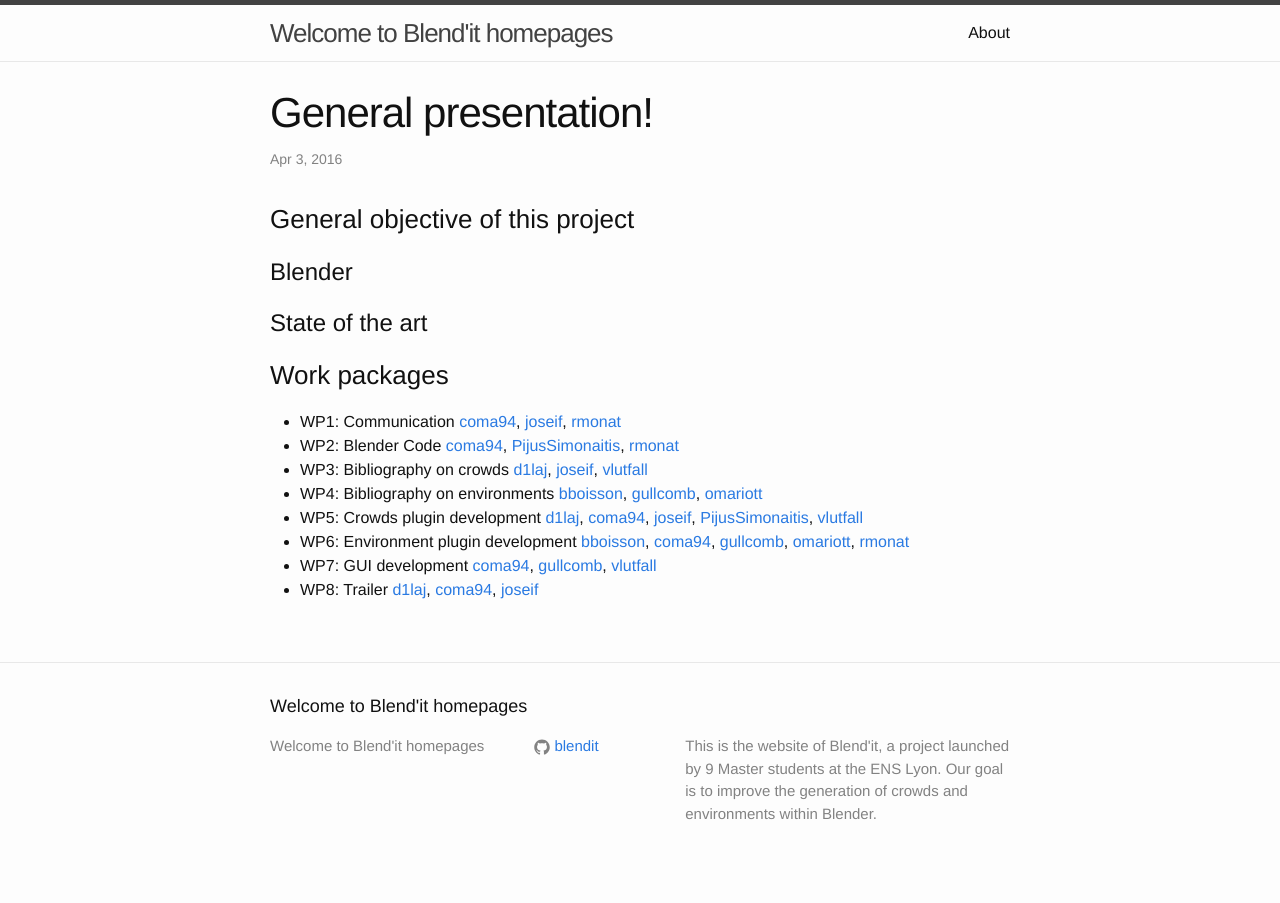
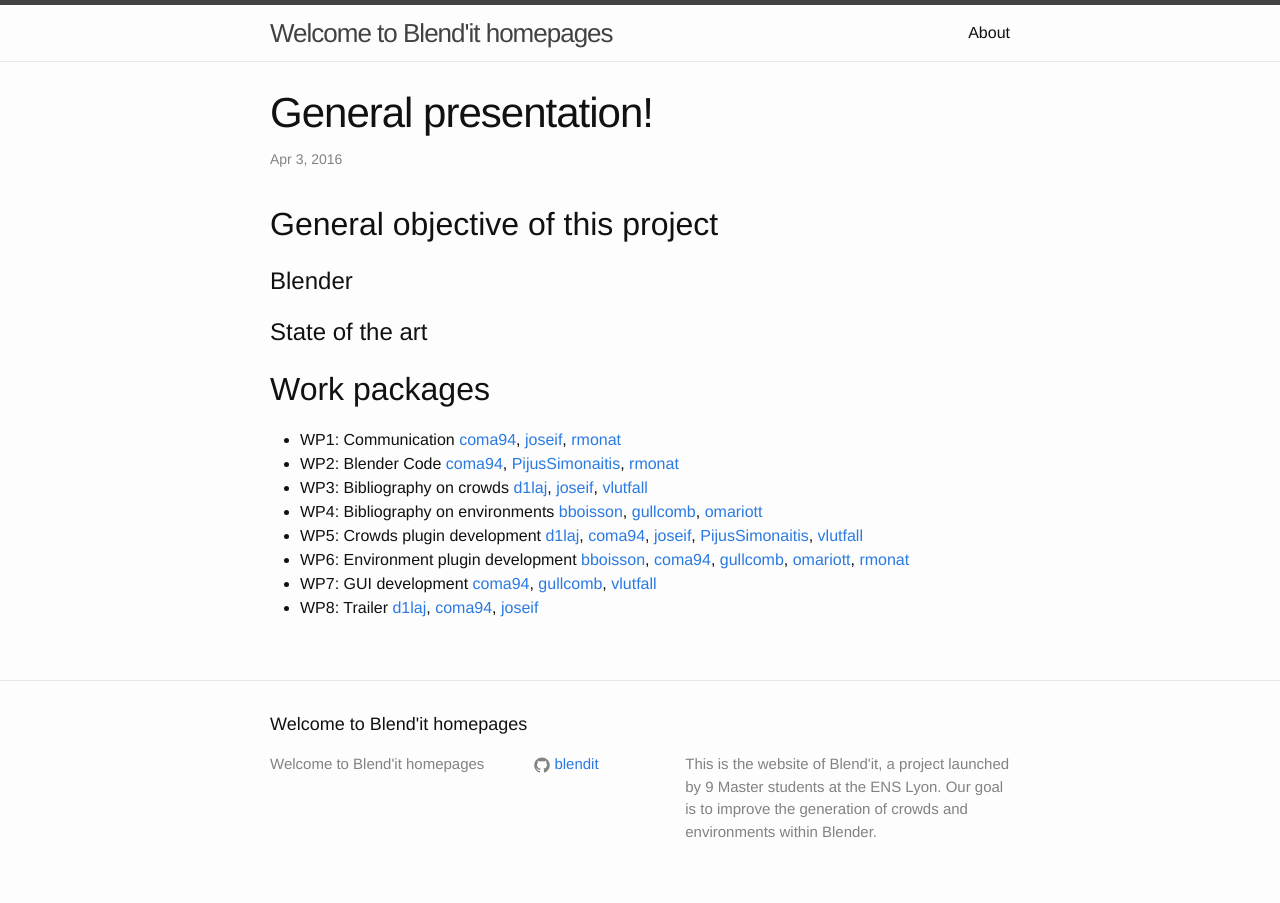
Before and after one commit to blendit/blendit.github.io, a Jekyll site: the page built from _posts/2016-04-03-general_presentation.markdown, in a window 1280 px wide. Built offline with Jekyll 4.4.1, drawn with Linux system fonts in a browser that asks for light colours.

```diff
--- a/_posts/2016-04-03-general_presentation.markdown
+++ b/_posts/2016-04-03-general_presentation.markdown
@@ -3,13 +3,13 @@ layout: post
 title:  "General presentation!"
 ---
 
-### General objective of this project
+## General objective of this project
 
 # Blender
 
 # State of the art
 
-### Work packages
+## Work packages
 
 
 
```
